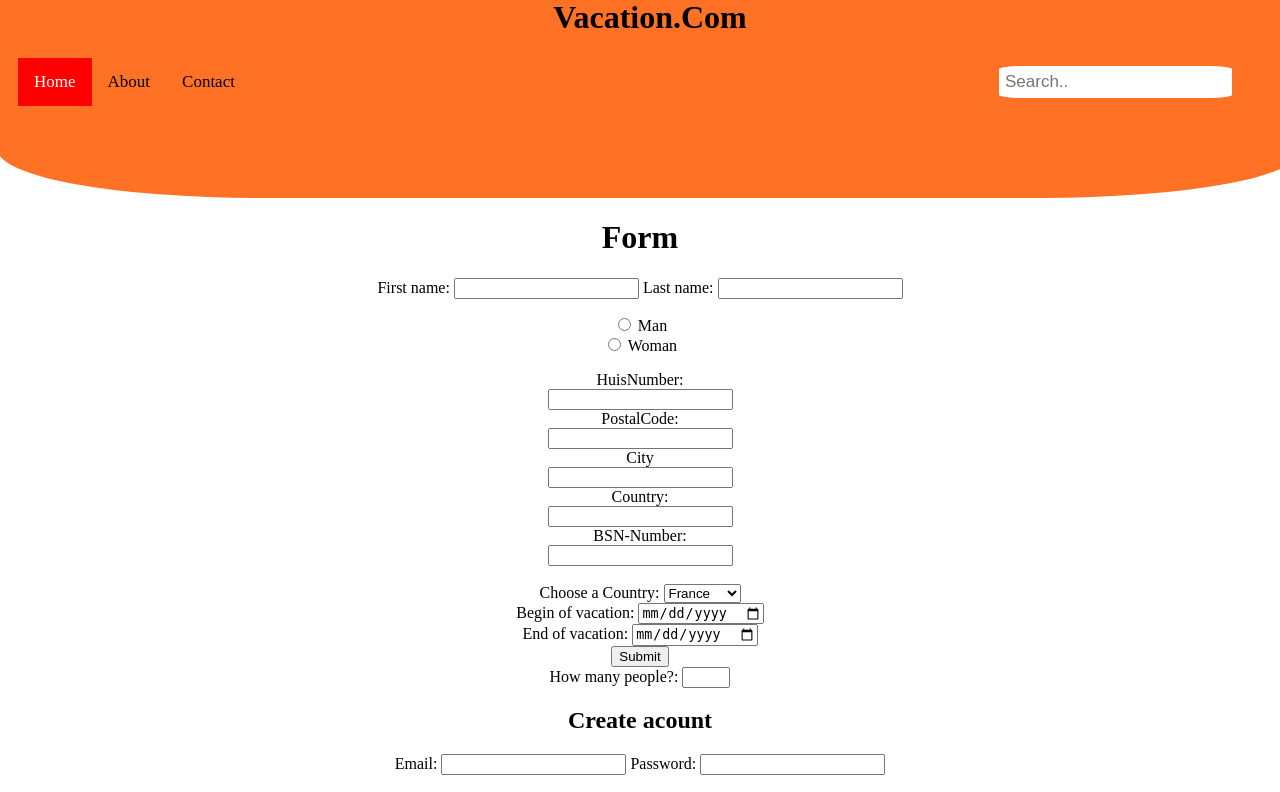
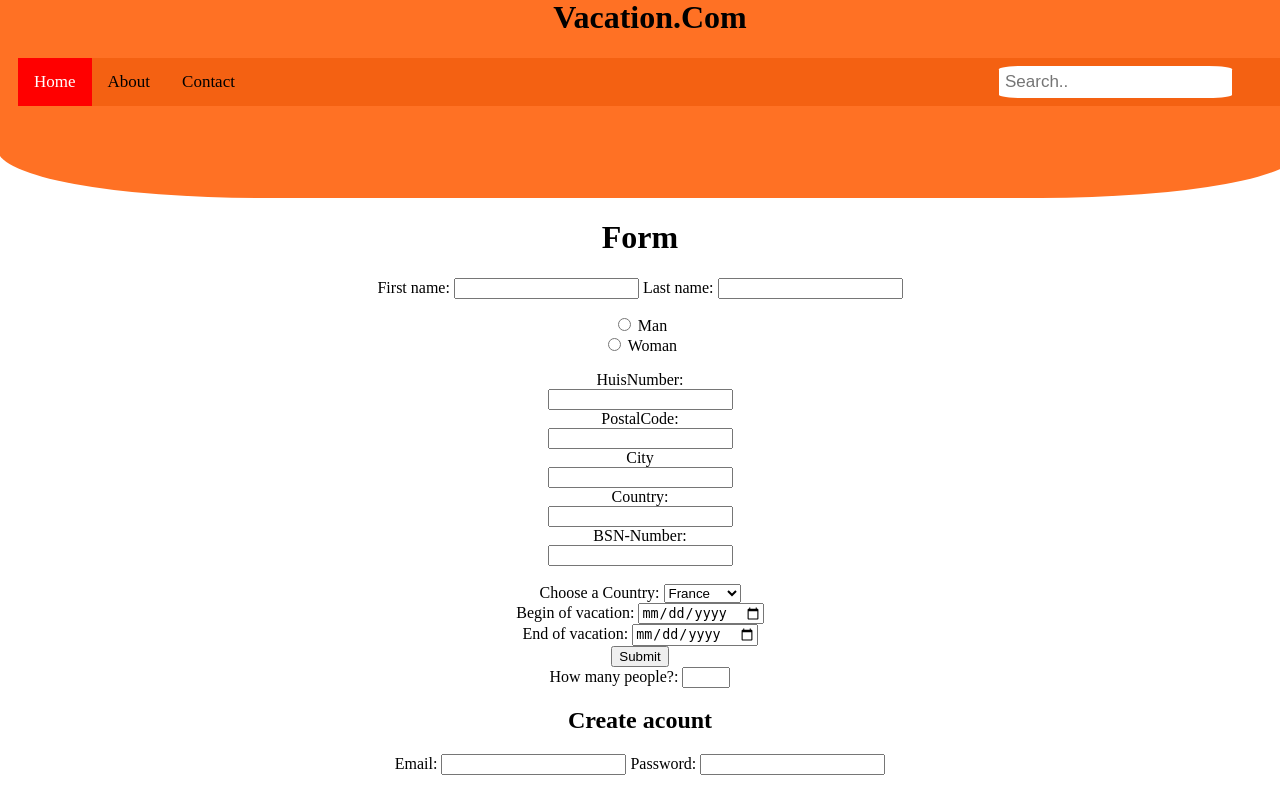
Before and after one commit to NoahE2005/School-Opdrachten, a PHP site: page /Opdracht3.2.html in a window 1280 px wide. Shown: the top 792 px of the page. Run offline with PHP 8.4, Linux system fonts and the light colour scheme.

Commit message:
Update Stylesheet.css

```diff
--- a/Opdracht 3.2/Stylesheet.css
+++ b/Opdracht 3.2/Stylesheet.css
@@ -13,7 +13,7 @@ header {
     margin-top: -50px;
 }
 footer {
-    margin-bottom: -50px;
+    margin-bottom: -150px;
 }
 
 body {
@@ -33,7 +33,7 @@ body {
 /* Add a black background color to the top navigation bar */
 .topnav {
     overflow: hidden;
-    background-color: rgb(255, 113, 36);
+    background-color: rgb(244, 97, 18);
   }
 
   /* Style the links inside the navigation bar */
```
